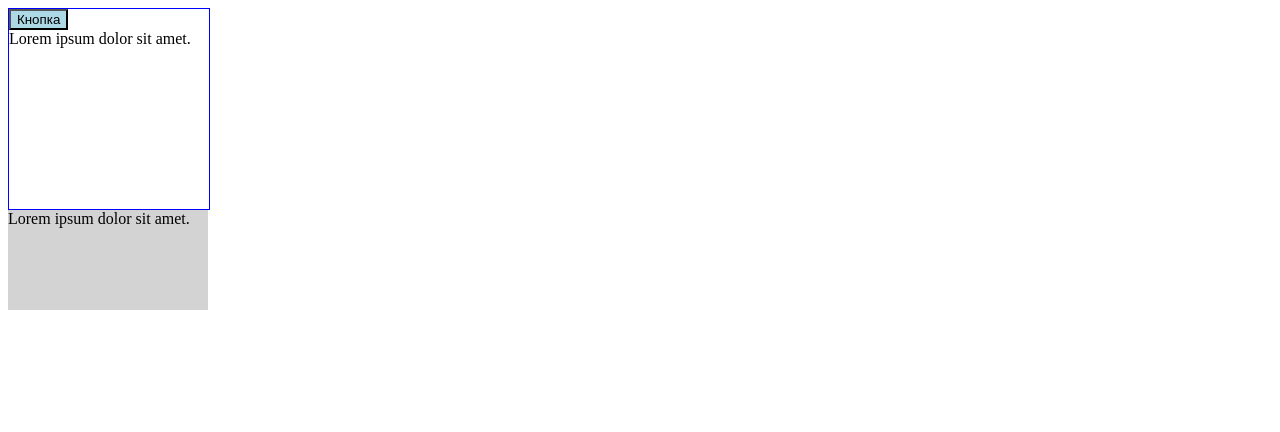
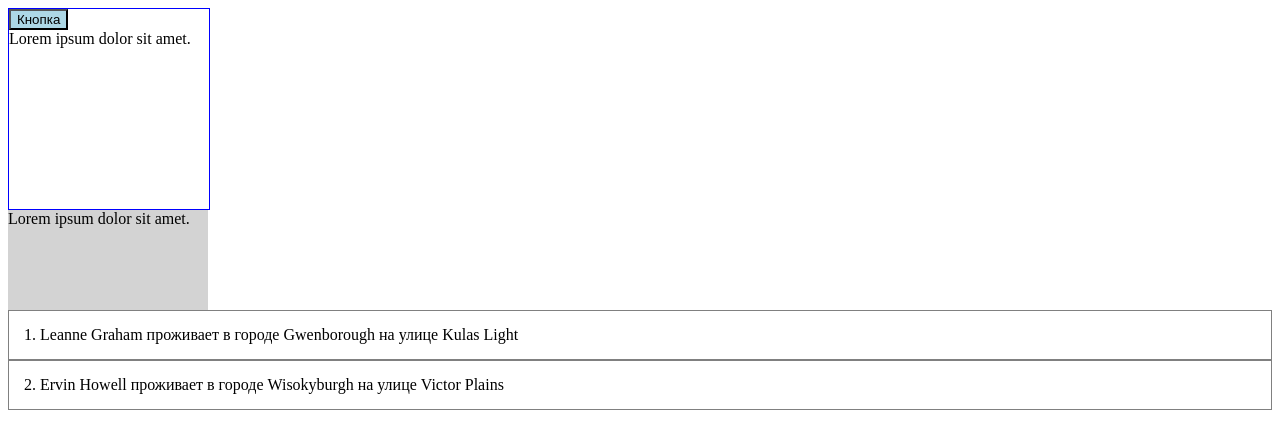
Before and after one commit to UserGitHub37/learning-typescript, a React (Create React App) app: page / in a window 1280 px wide. Shown: the top 432 px of the page. Built offline with nearby package versions, Linux system fonts and the light colour scheme; the HTML template or start-up script is replaced by a standard one.

Commit message:
feat: create the UserList

```diff
--- a/src/App.tsx
+++ b/src/App.tsx
@@ -1,7 +1,32 @@
 import React from 'react';
 import Card, { CardVariant } from './components/Card';
+import UserList from './components/UserList';
+import { IUser } from './types/types';
 
 const App = () => {
+  const users: IUser[] = [
+    {
+      "id": 1,
+      "name": "Leanne Graham",
+      "email": "Sincere@april.biz",
+      "address": {
+        "street": "Kulas Light",
+        "city": "Gwenborough",
+        "zipcode": "92998-3874",
+      },
+    },
+    {
+      "id": 2,
+      "name": "Ervin Howell",
+      "email": "Shanna@melissa.tv",
+      "address": {
+        "street": "Victor Plains",
+        "city": "Wisokyburgh",
+        "zipcode": "90566-7771",
+      }
+    }
+  ]
+
   return (
     <div>
       <Card onClick={(num) => console.log('click-1', num)} variant={CardVariant.outlined} width='200px' height='200px'>
@@ -11,6 +36,7 @@
       <Card onClick={(num) => console.log('click-2', num)} variant={CardVariant.primary} width='200px' height='100px'>
         <div>Lorem ipsum dolor sit amet.</div>
       </Card>
+      <UserList users={users} />
     </div>
   );
 };
--- /dev/null
+++ b/src/components/UserList.tsx
@@ -0,0 +1,20 @@
+import {FC} from 'react';
+import { IUser } from '../types/types';
+
+interface UserListProps {
+  users: IUser[];
+}
+
+const UserList: FC<UserListProps> = ({users}) => {
+  return (
+    <div>
+      {users.map(user =>
+        <div key={user.id} style={{padding: 15, border: '1px solid gray'}}>
+          {user.id}. {user.name} проживает в городе {user.address.city} на улице {user.address.street}
+        </div>
+    )}
+    </div>
+  );
+};
+
+export default UserList;
--- /dev/null
+++ b/src/types/types.tsx
@@ -0,0 +1,12 @@
+export interface IAddress {
+  street: string;
+  city: string;
+  zipcode: string;
+}
+
+export interface IUser {
+  id: number;
+  name: string;
+  email: string;
+  address: IAddress;
+}
```
